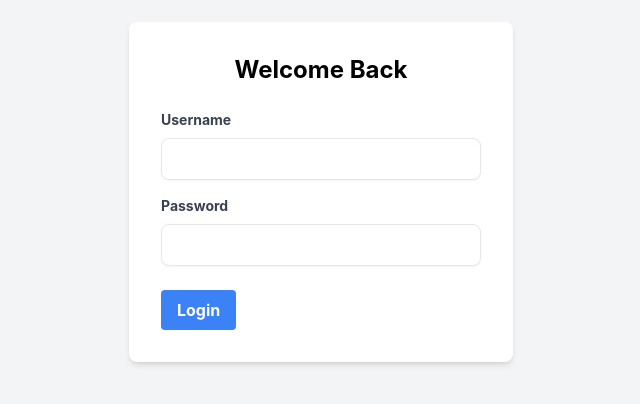
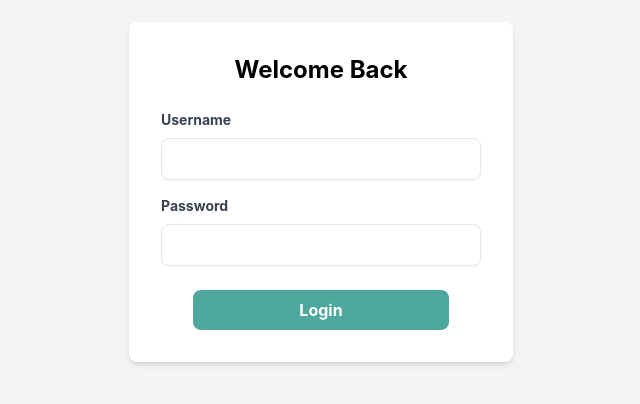
Before and after one commit to tediyo/Amaga-UI, a React (Create React App) app: page / in a window 1280 px wide. Shown: the part 208-612 px from the top of the page, without its empty margins (319-959 px from the left). Built offline with nearby package versions, Linux system fonts and the light colour scheme.

Commit message:
structure settled

```diff
--- a/src/Components/Login/Login.js
+++ b/src/Components/Login/Login.js
@@ -26,11 +26,12 @@ const Login = () => {
               className="w-full px-3 py-2 border rounded-lg shadow-sm focus:outline-none focus:ring focus:border-blue-300"
             />
           </div>
-          <div className="flex items-center justify-between">
-            <button
-              type="submit"
-              className="bg-blue-500 hover:bg-blue-700 text-white font-bold py-2 px-4 rounded focus:outline-none focus:shadow-outline"
-            >
+          <div className="flex justify-center">
+             <button
+             type="submit"
+             className="text-white font-bold py-2 w-64 rounded-lg focus:outline-none focus:shadow-outline"
+             style={{ backgroundColor: '#4EA89E' }}
+               >
               Login
             </button>
           </div>
```
